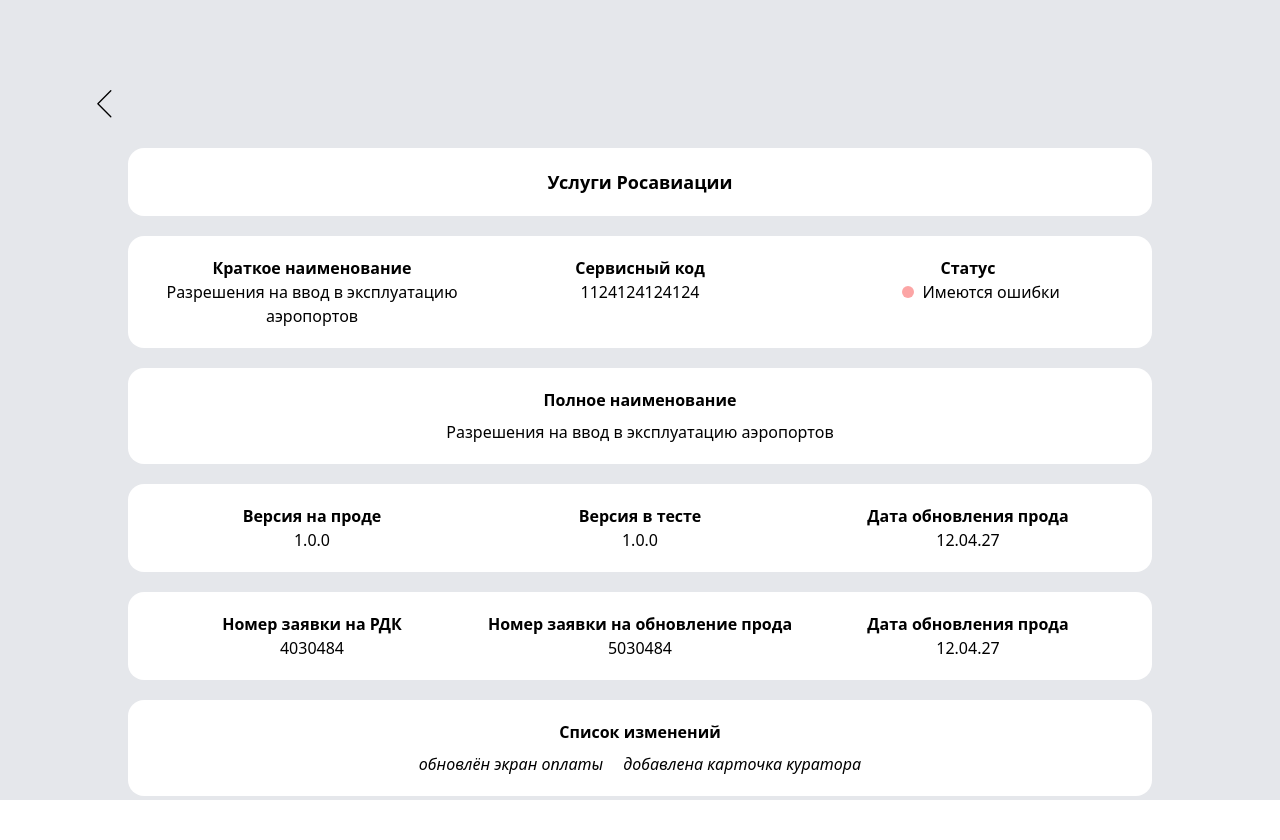
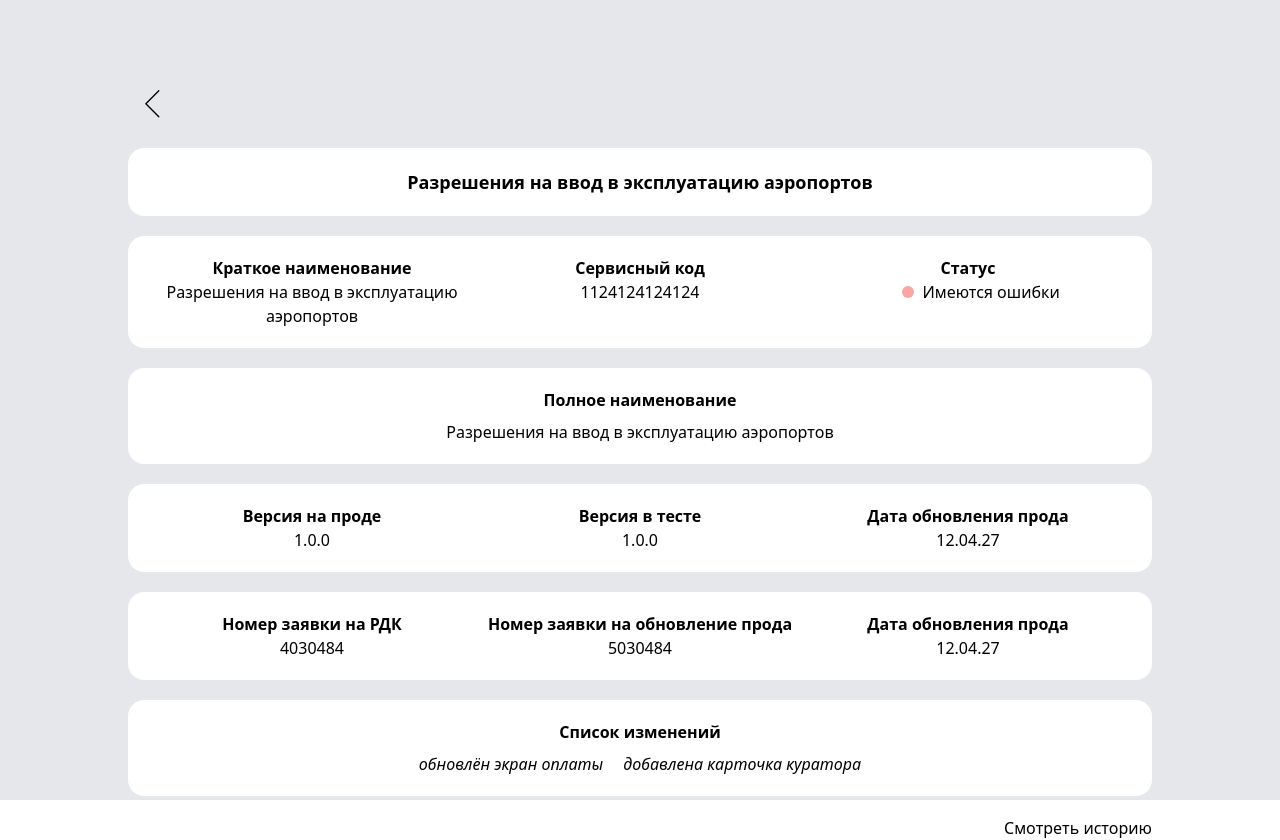
Before and after one commit to WebKit372/pet, a Vue app: page /service/1124124124124 in a window 1280 px wide. Before the commit the page ends 800 px from the top, so only its background shows below. Built offline with nearby package versions, Linux system fonts and the light colour scheme.

Commit message:
Работа на хедером, начало адаптивности + добавление истории

```diff
--- a/src/App.vue
+++ b/src/App.vue
@@ -1,30 +1,41 @@
 <script setup>
 import { ref, watch } from 'vue';
 import Title from './components/Title.vue';
-const greeting = "Услуги Росавиации"
+const greeting = ref("Услуги Росавиации")
 import { useRoute, useRouter } from 'vue-router';
 const route = useRoute();
 const router = useRouter();
-const show = ref(false);
+const back = ref(false);
+const history = ref(false);
 watch(route, (to , from) => {
-  console.log(from.path.split('/')[1])
-    if(from.path.split('/')[1] === 'service'){
-      show.value = true;
+    if(!from.path.split('/')[1]){
+      back.value = false;
+      history.value = false;
       return
     }
-    show.value = false;
+    else if(from.path.split('/')[1] === 'service'){
+      history.value = true
+    }
+    else{
+      history.value = false
+    }
+    back.value = true;
   })
-  function toHome(){
-    router.push('/')
-  }
+function toHome(){
+  router.go(-1)
+  greeting.value = 'Услуги Росавиации'
+}
 </script>
 
 <template>
-  <div class="main p-20 flex flex-col items-center">
-    <div v-if="show" class="self-start">
-      <img @click="toHome" class="max-w-12 max-h-12 mb-5 ease-in-out duration-300 hover:opacity-50 hover:scale-125 hover:cursor-pointer" src="./assets/return-back-button-svgrepo-com.svg"/>
+  <div class="main p-0 flex flex-col items-center md:p-20 sm:p-10">
+    <div class="flex flex-col items-center w-full max-w-5xl">
+      <div v-if="back" class="self-start">
+        <img @click="toHome" class="max-w-12 max-h-12 mb-5 ease-in-out duration-300 hover:opacity-50 hover:scale-125 hover:cursor-pointer" src="./assets/return-back-button-svgrepo-com.svg"/>
+      </div>
+      <Title :title="greeting"/>
+      <RouterView @response="(msg) => greeting = msg"/>
+      <div v-if="history" class="mt-5 ml-auto ease-in-out duration-300 hover:opacity-50 hover:cursor-pointer" @click="router.push('/history')">Смотреть историю</div>
     </div>
-    <Title :title="greeting"/>
-    <RouterView/>
   </div>
 </template>
--- /dev/null
+++ b/src/components/History.vue
@@ -0,0 +1,27 @@
+<script setup>
+
+const props = defineProps({
+  srv: Object,
+});
+const srv = {
+    "shortName": "Сокращённое наименование",
+    "serviceCode": "Сервисный код",
+    "statusCode": "Статус"
+}
+import { useRoute, useRouter } from 'vue-router';
+const route = useRoute();
+const router = useRouter();
+function toService(item){
+    router.push(`/service/${item.serviceCode}`)
+  }
+</script>
+<template>
+    <ul class="bg-white text-center rounded-2xl pt-5 max-w-5xl w-full mt-5">
+        <li class="font-semibold  border-slate-300 border-b pt-6 pb-10">
+        <Service :srv="srv"/>
+        </li>
+        <li  v-for="(item) in uslugi" @click="toService(item)" class="border-solid border-slate-300 border-b py-4 ease-in-out duration-300  hover:bg-gray-300 last-of-type:rounded-b-2xl cursor-pointer">
+            <Service :srv="item"/>
+        </li>
+    </ul>
+</template>
--- a/src/components/ServiceFullInfo.vue
+++ b/src/components/ServiceFullInfo.vue
@@ -29,6 +29,11 @@
     type: "Changes",
     values: {"changes":usluga!.changes}
 }
+const emit = defineEmits(['response'])
+emit(
+    'response',
+    usluga?.shortName
+)
 </script>
 <template>
         <ComponentInfo :component="shortInfo"/>
--- a/src/components/ServiceList/ServiceList.vue
+++ b/src/components/ServiceList/ServiceList.vue
@@ -18,11 +18,11 @@
   }
 </script>
 <template>
-    <ul class="bg-white text-center rounded-2xl pt-5 max-w-5xl w-full mt-5">
+    <ul class="bg-white text-center rounded-2xl pt-5 max-w-5xl w-full mt-5 px-4">
         <li class="font-semibold  border-slate-300 border-b pt-6 pb-10">
         <Service :srv="srv"/>
         </li>
-        <li  v-for="(item) in uslugi" @click="toService(item)" class="border-solid border-slate-300 border-b py-4 ease-in-out duration-300  hover:bg-gray-300 last-of-type:rounded-b-2xl cursor-pointer">
+        <li  v-for="(item) in uslugi" @click="toService(item)" class="border-solid border-slate-300 border-b py-4 ease-in-out duration-300  hover:bg-gray-300 last-of-type:border-none cursor-pointer">
             <Service :srv="item"/>
         </li>
     </ul>
--- a/src/router.js
+++ b/src/router.js
@@ -1,5 +1,5 @@
 import { createWebHistory, createRouter } from 'vue-router'
-
+import History from './components/History.vue'
 import ServiceList from './components/ServiceList/ServiceList.vue';
 import ServiceFullInfo from './components/ServiceFullInfo.vue';
 
@@ -9,6 +9,10 @@
         name: 'service',
         path: '/service/:code',
         component: ServiceFullInfo,
+    },
+    {
+        path: '/history',
+        component: History
     }
 ]
 const router = createRouter({
```
